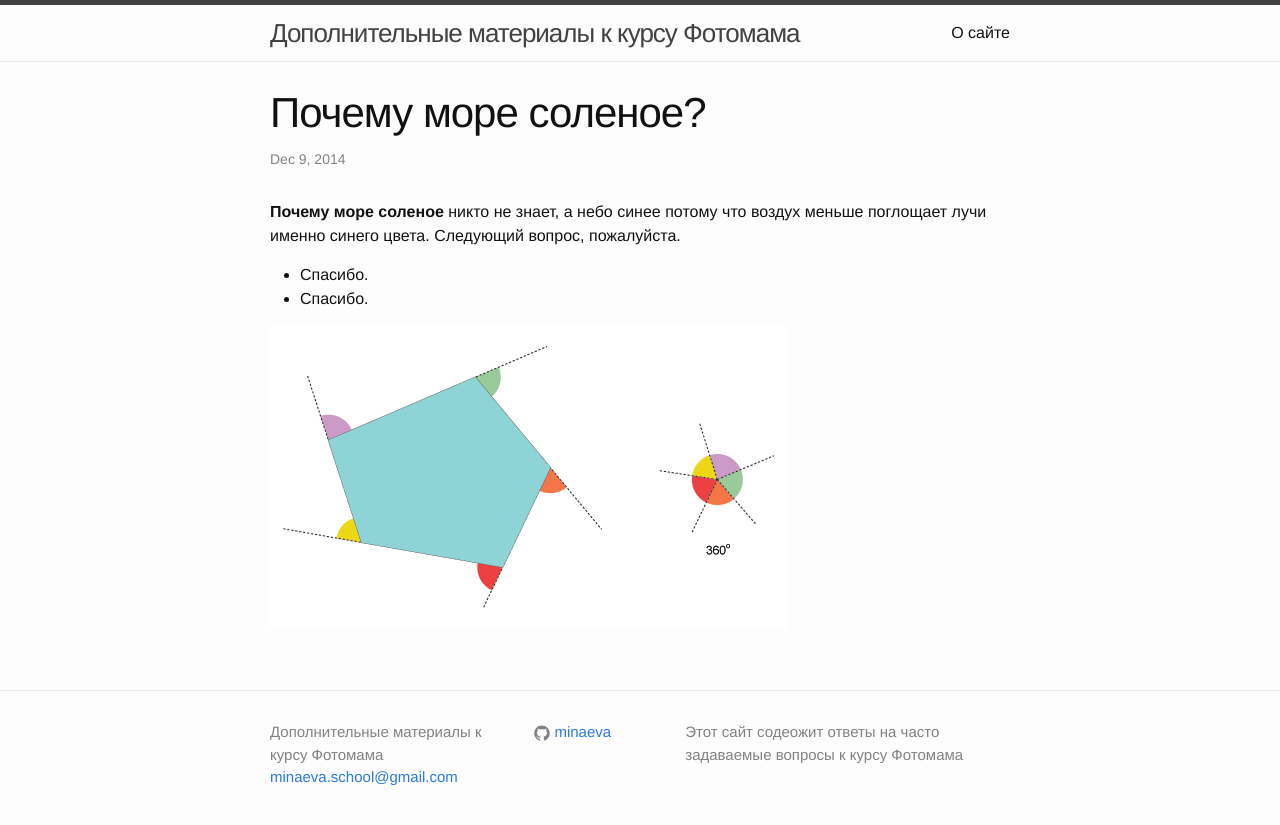
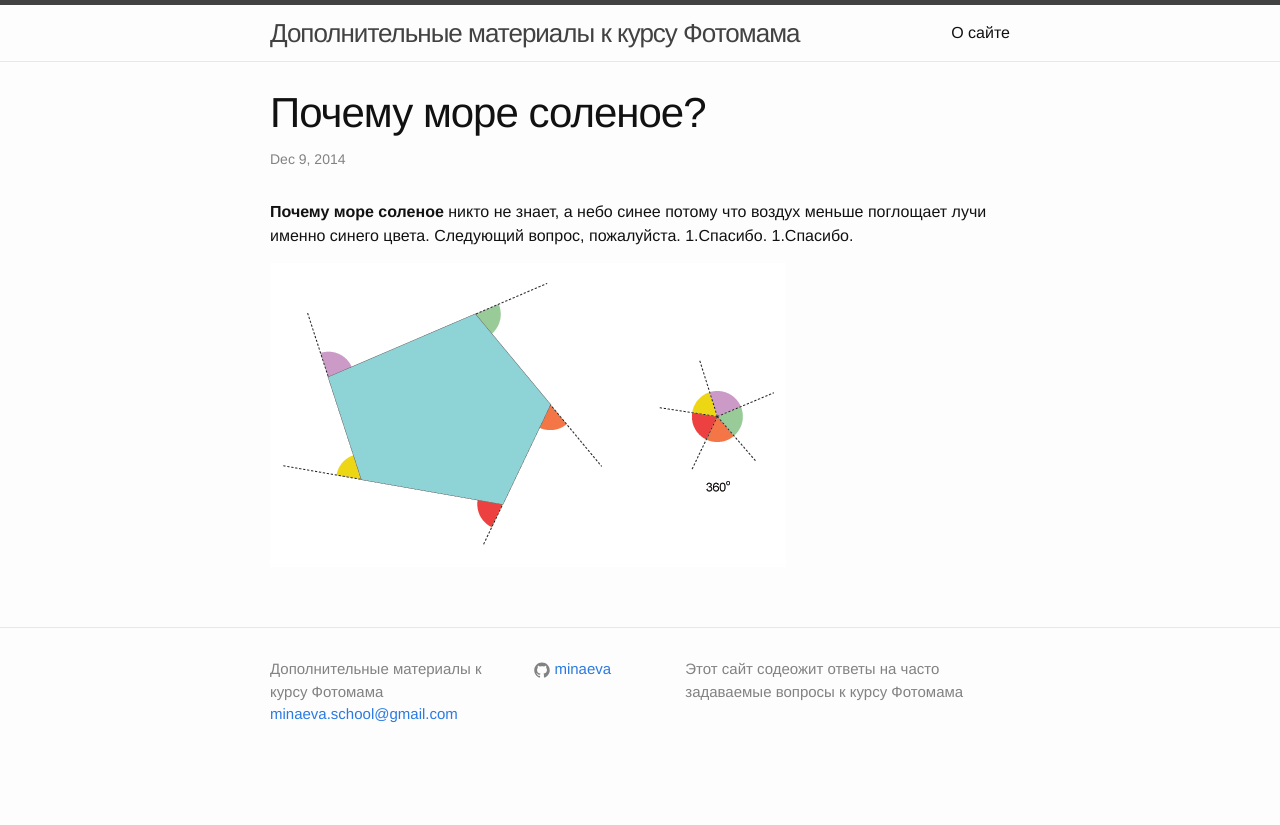
Before and after one commit to minaeva/minaeva.github.io, a Jekyll site: the page built from _posts/2014-12-09-saltsea.md, in a window 1280 px wide. Shown: the top 825 px of the page. Built offline with Jekyll 4.4.1, drawn with Linux system fonts in a browser that asks for light colours.

Commit message:
Обновлено 2014-12-09-saltsea.md

```diff
--- a/_posts/2014-12-09-saltsea.md
+++ b/_posts/2014-12-09-saltsea.md
@@ -7,7 +7,7 @@ published: true
 
 **Почему море соленое** никто не знает, а небо синее потому что воздух меньше поглощает лучи именно синего цвета.
 Следующий вопрос, пожалуйста.
-* Спасибо.
-* Спасибо.
+1.Спасибо.
+1.Спасибо.
 
 ![54UZf.png](/img/54UZf.png)
```
